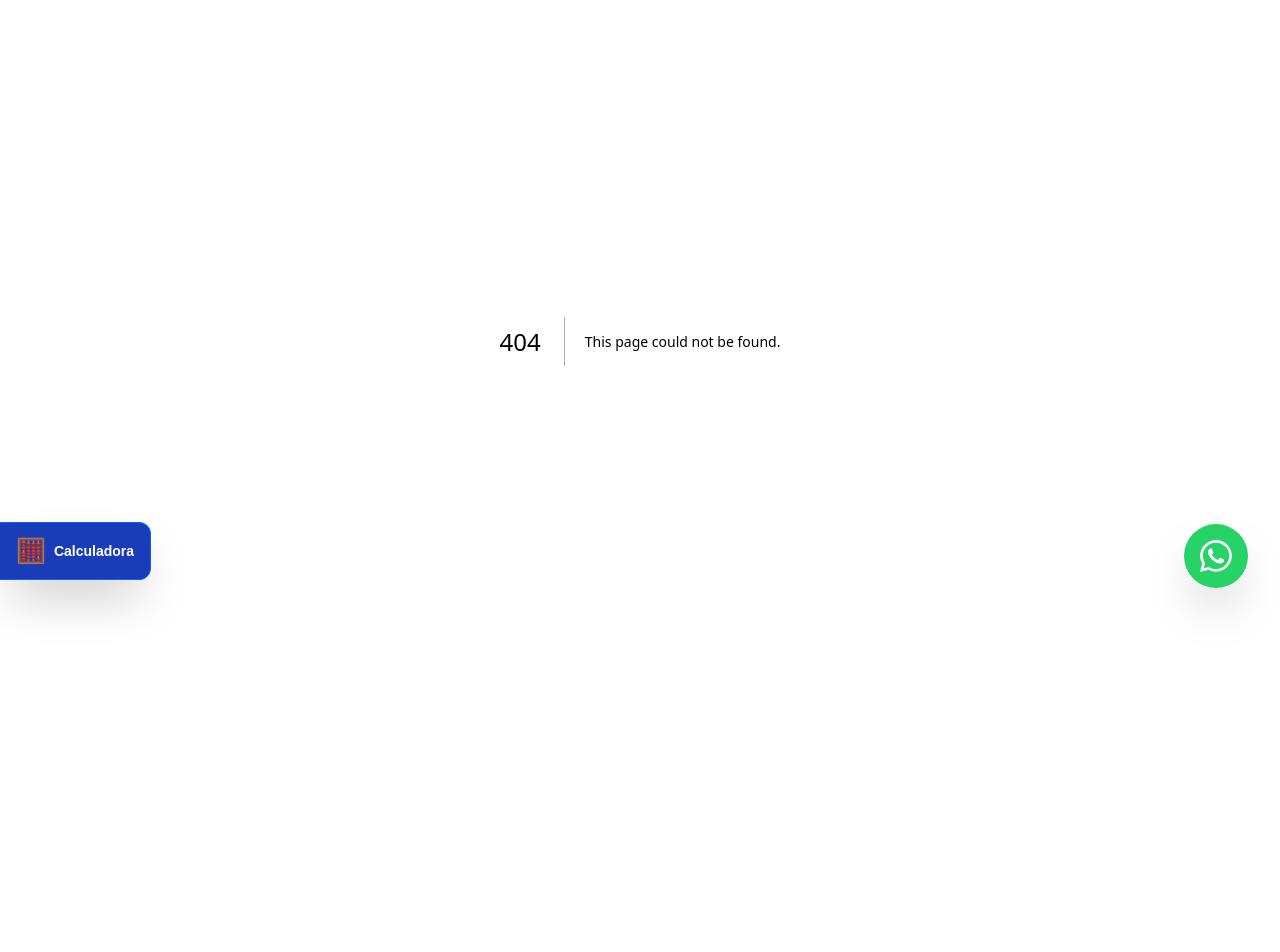
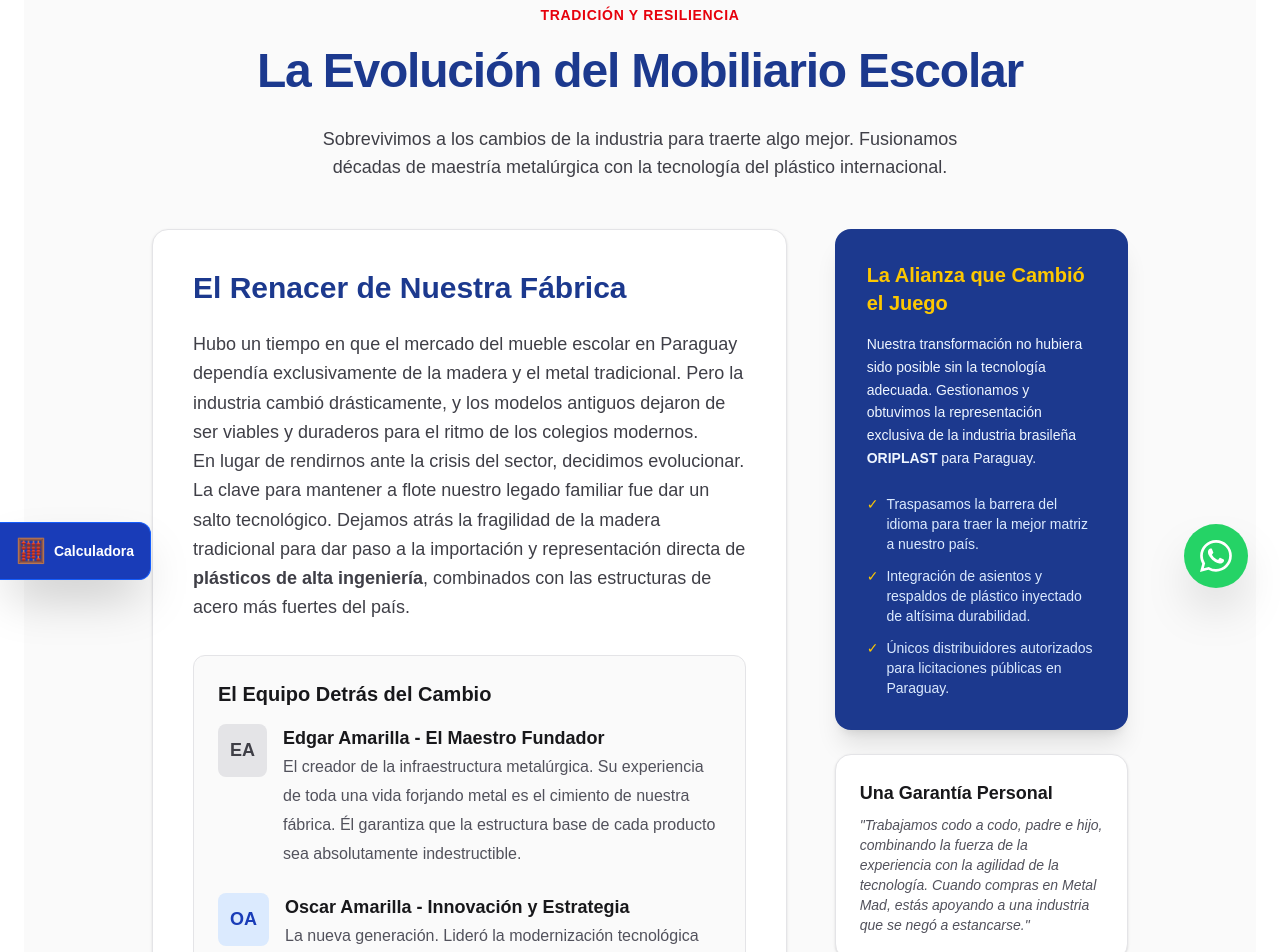
Before and after one commit to oscaramarilla/metal-mad-web, a Next.js app: page /Nosotros in a window 1280 px wide. Before the commit this address had no page. Shown: the part 180-1132 px from the top of the page. Before the commit the page ends 969 px from the top, so only its background shows below. Built offline with nearby package versions, Linux system fonts and the light colour scheme.

Commit message:
history y nosotros agregado

```diff
--- /dev/null
+++ b/app/Nosotros/page.tsx
@@ -0,0 +1,101 @@
+import { Metadata } from "next";
+
+export const metadata: Metadata = {
+  title: "Nuestra Historia | Innovación y Tradición en Metal Mad",
+  description: "Conoce cómo evolucionamos del mobiliario tradicional de madera a ser los pioneros en aulas de metal y plástico inyectado en Paraguay.",
+  keywords: ["historia Metal Mad", "evolución mobiliario escolar", "Oscar Amarilla", "Edgar Amarilla", "innovación educativa Paraguay"],
+};
+
+export default function NosotrosPage() {
+  return (
+    <div className="flex flex-col items-center font-sans w-full bg-zinc-50 min-h-screen text-zinc-900 pb-20">
+
+      {/* CABECERA: La resiliencia y la evolución */}
+      <header className="w-full max-w-4xl px-6 pt-16 pb-12 text-center">
+        <span className="text-sm font-bold tracking-wider text-red-600 uppercase mb-4 block">
+          Tradición y Resiliencia
+        </span>
+        <h1 className="text-4xl sm:text-5xl font-extrabold leading-tight tracking-tight text-blue-900 mb-6">
+          La Evolución del Mobiliario Escolar
+        </h1>
+        <p className="text-lg text-zinc-700 max-w-2xl mx-auto font-medium">
+          Sobrevivimos a los cambios de la industria para traerte algo mejor. Fusionamos décadas de maestría metalúrgica con la tecnología del plástico internacional.
+        </p>
+      </header>
+
+      <main className="w-full max-w-5xl px-6 grid grid-cols-1 lg:grid-cols-12 gap-12">
+
+        {/* COLUMNA PRINCIPAL: La Historia Real */}
+        <div className="lg:col-span-8 flex flex-col gap-10">
+
+          <section className="bg-white p-8 lg:p-10 rounded-2xl shadow-sm border border-zinc-200">
+            <h2 className="text-3xl font-bold text-blue-900 mb-6">El Renacer de Nuestra Fábrica</h2>
+            <div className="prose prose-zinc max-w-none text-lg text-zinc-700 leading-relaxed">
+              <p>
+                Hubo un tiempo en que el mercado del mueble escolar en Paraguay dependía exclusivamente de la madera y el metal tradicional. Pero la industria cambió drásticamente, y los modelos antiguos dejaron de ser viables y duraderos para el ritmo de los colegios modernos.
+              </p>
+              <p>
+                En lugar de rendirnos ante la crisis del sector, decidimos evolucionar. La clave para mantener a flote nuestro legado familiar fue dar un salto tecnológico. Dejamos atrás la fragilidad de la madera tradicional para dar paso a la importación y representación directa de <strong>plásticos de alta ingeniería</strong>, combinados con las estructuras de acero más fuertes del país.
+              </p>
+
+              <div className="mt-8 p-6 bg-zinc-50 rounded-xl border border-zinc-200">
+                <h3 className="text-xl font-bold text-zinc-900 mb-4">El Equipo Detrás del Cambio</h3>
+                <ul className="space-y-6">
+                  <li className="flex gap-4 items-start">
+                    <div className="bg-zinc-200 text-zinc-700 p-3 rounded-lg font-bold">EA</div>
+                    <div>
+                      <strong className="text-zinc-900 block text-lg">Edgar Amarilla - El Maestro Fundador</strong>
+                      <span className="text-base text-zinc-600">El creador de la infraestructura metalúrgica. Su experiencia de toda una vida forjando metal es el cimiento de nuestra fábrica. Él garantiza que la estructura base de cada producto sea absolutamente indestructible.</span>
+                    </div>
+                  </li>
+                  <li className="flex gap-4 items-start">
+                    <div className="bg-blue-100 text-blue-800 p-3 rounded-lg font-bold">OA</div>
+                    <div>
+                      <strong className="text-zinc-900 block text-lg">Oscar Amarilla - Innovación y Estrategia</strong>
+                      <span className="text-base text-zinc-600">La nueva generación. Lideró la modernización tecnológica de la empresa, rompió las barreras internacionales para negociar representaciones exclusivas, y hoy dirige la estrategia corporativa, logística y digital de la firma.</span>
+                    </div>
+                  </li>
+                </ul>
+              </div>
+            </div>
+          </section>
+
+        </div>
+
+        {/* BARRA LATERAL: La Alianza Internacional que lo cambió todo */}
+        <div className="lg:col-span-4 flex flex-col gap-6">
+
+          <div className="bg-blue-900 text-white p-8 rounded-2xl shadow-xl">
+            <h3 className="text-xl font-bold text-yellow-400 mb-4">La Alianza que Cambió el Juego</h3>
+            <p className="text-blue-50 text-sm leading-relaxed mb-6">
+              Nuestra transformación no hubiera sido posible sin la tecnología adecuada. Gestionamos y obtuvimos la representación exclusiva de la industria brasileña <strong>ORIPLAST</strong> para Paraguay.
+            </p>
+            <ul className="space-y-3 text-sm text-blue-100">
+              <li className="flex items-start gap-2">
+                <span className="text-yellow-400">✓</span>
+                Traspasamos la barrera del idioma para traer la mejor matriz a nuestro país.
+              </li>
+              <li className="flex items-start gap-2">
+                <span className="text-yellow-400">✓</span>
+                Integración de asientos y respaldos de plástico inyectado de altísima durabilidad.
+              </li>
+              <li className="flex items-start gap-2">
+                <span className="text-yellow-400">✓</span>
+                Únicos distribuidores autorizados para licitaciones públicas en Paraguay.
+              </li>
+            </ul>
+          </div>
+
+          <div className="bg-white p-6 rounded-2xl shadow-sm border border-zinc-200">
+            <strong className="block text-zinc-900 text-lg mb-2">Una Garantía Personal</strong>
+            <p className="text-zinc-600 text-sm italic">
+              "Trabajamos codo a codo, padre e hijo, combinando la fuerza de la experiencia con la agilidad de la tecnología. Cuando compras en Metal Mad, estás apoyando a una industria que se negó a estancarse."
+            </p>
+          </div>
+
+        </div>
+
+      </main>
+    </div>
+  );
+}
--- a/app/components/Navbar.tsx
+++ b/app/components/Navbar.tsx
@@ -9,6 +9,7 @@ const links = [
   { href: "/Calculadora", label: "Calculadora" },
   { href: "/catalogo",    label: "Catálogo" },
   { href: "/MoviAula",    label: "MoviAula" },
+  { href: "/Nosotros",    label: "Nosotros" }, // 👈 Agregado aquí
 ];
 
 export default function Navbar() {
@@ -50,7 +51,6 @@ export default function Navbar() {
             </Link>
           ))}
 
-          {/* SOLUCIÓN 1: Se agregó el <a inicial y se cerró con > */}
           <a
             href="https://wa.me/595982451828?text=Hola,%20vengo%20de%20la%20web"
             target="_blank"
@@ -76,7 +76,6 @@ export default function Navbar() {
             </Link>
           ))}
 
-          {/* SOLUCIÓN 2: Se agregó el <a inicial y se cerró con > */}
           <a
             href="https://wa.me/595982451828?text=Hola,%20vengo%20de%20la%20web"
             target="_blank"
```
